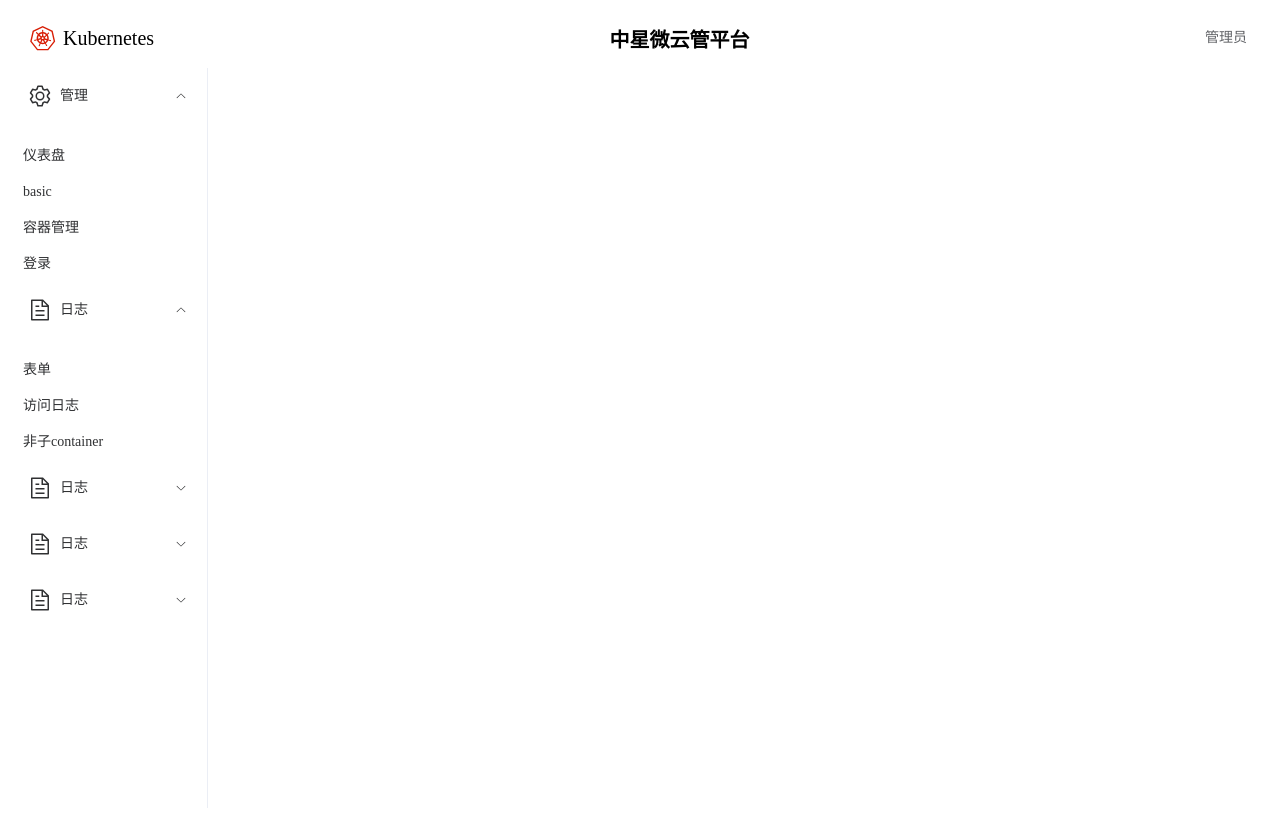
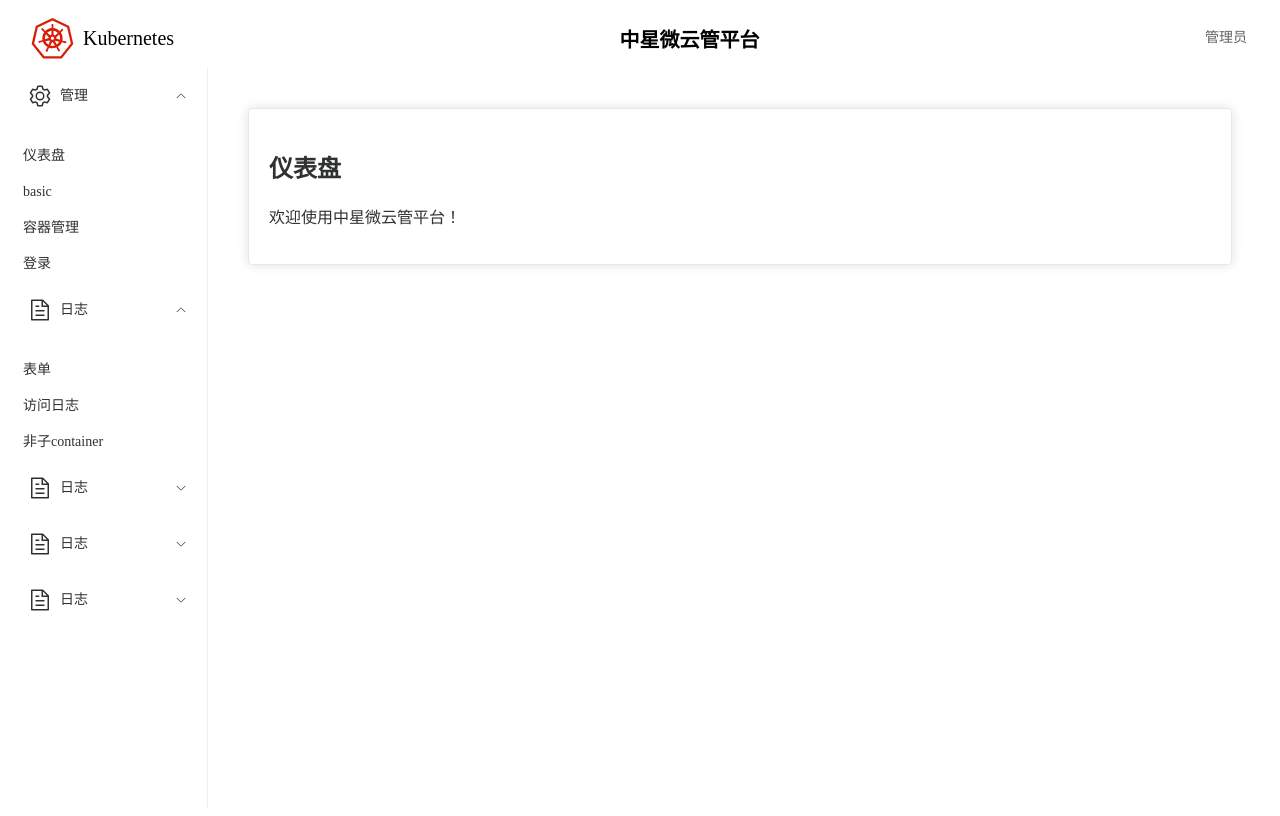
Before and after one commit to zerosuc/vue-practise, a Vue app: page /dashboard in a window 1280 px wide. Built offline with nearby package versions, Linux system fonts and the light colour scheme.

Commit message:
调试路由

```diff
--- a/src/router/index.js
+++ b/src/router/index.js
@@ -29,7 +29,8 @@ const router = createRouter({
       path: '/dashboard',
       component: MainLayout,
       children: [
-        { path: 'main', component: Dashboard },
+        // path 为空 才是默认页；填写其他均有问题
+        { path: '', component: Dashboard },
         { path: 'basic', component: Basic },
         { path: 'form', component: Form },
         { path: 'form2', component: Form2 },
--- a/src/views/MainLayout.vue
+++ b/src/views/MainLayout.vue
@@ -40,7 +40,7 @@
               </div>
             </template>
             <el-menu-item-group>
-              <el-menu-item index="/dashboard/main">仪表盘</el-menu-item>
+              <el-menu-item index="/dashboard">仪表盘</el-menu-item>
               <el-menu-item index="/dashboard/basic">basic</el-menu-item>
               <el-menu-item index="/dashboard/container">容器管理</el-menu-item>
               <el-menu-item index="/login">登录</el-menu-item>
@@ -111,7 +111,7 @@
 
 <script setup>
 import { ref } from 'vue'
-import { Menu, Setting, Document } from '@element-plus/icons-vue'
+import { Setting, Document } from '@element-plus/icons-vue'
 
 const defaultOpeneds = ref(['1', '2'])
 </script>
@@ -196,7 +196,7 @@ const defaultOpeneds = ref(['1', '2'])
   font-size: 20px; /* 根据需要调整 */
 }
 .icon {
-  width: 30px;
-  height: 40px;
+  width: 50px;
+  height: 50px;
 }
 </style>
```
